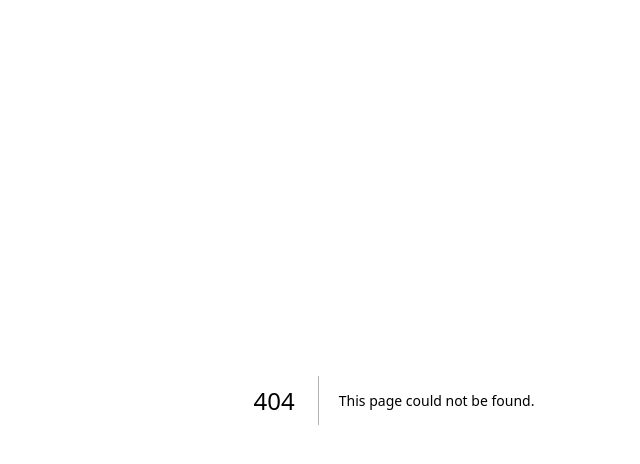
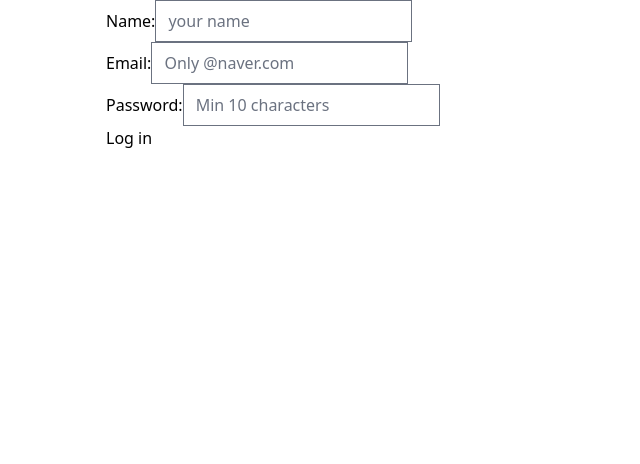
Before and after one commit to HyunJaeyeon/carrot-market-clone, a Next.js app: page /forms in a window 1280 px wide. Before the commit this address had no page. Shown: the top 464 px of the page, without its empty margins (246-886 px from the left). Built offline with nearby package versions, Linux system fonts and the light colour scheme.

Commit message:
feat: add simple login form
- practice using react-hook-form

```diff
--- /dev/null
+++ b/src/pages/forms.tsx
@@ -0,0 +1,90 @@
+//make login form with react-hook-form
+import { FieldErrors, useForm } from "react-hook-form";
+import { useState } from "react";
+
+//--구현조건------------------------------
+//name: required
+//email: required, validate: "@naver.com"
+//password: required, minlength: 10
+//--------------------------------------
+
+interface LoginForm {
+  username: string;
+  password: string;
+  email: string;
+}
+
+export default function Forms() {
+  //useForm에서 가져오기
+  const {
+    register,
+    handleSubmit,
+    formState: { errors },
+  } = useForm<LoginForm>({ mode: "all" });
+
+  //valid state 설정
+  const [isValid, setIsValid] = useState(false);
+
+  const onValid = () => {
+    setIsValid(true); //set state valid
+  };
+
+  const onInvalid = (errors: FieldErrors) => {
+    // console.log(errors);
+    setIsValid(false); //set state invalid
+  };
+  return (
+    <form onSubmit={handleSubmit(onValid, onInvalid)}>
+      <div>
+        Name:
+        <input
+          //   객체 내부에 있는 속성 전부 가져다가 태그 속성으로 넘겨주기
+          {...register("username", {
+            //required message 설정
+            required: "Please write down your name",
+          })}
+          type="text"
+          placeholder="your name"
+          // required //이 required는 html을 위한 것
+        />
+        {errors.username?.message}
+      </div>
+      <div>
+        Email:
+        <input
+          {...register("email", {
+            required: "Please write down your email",
+            validate: {
+              //@naver이 value에 있는지 확인
+              notGmail: (value) =>
+                value.includes("@naver.com") || "Only @naver emails allowed",
+            },
+          })}
+          type="email"
+          placeholder="Only @naver.com"
+        />
+        {errors.email?.message}
+      </div>
+      <div>
+        Password:
+        <input
+          {...register("password", {
+            required: "Please write down your password",
+            minLength: {
+              message: "write more than 10 characters",
+              value: 10,
+            },
+          })}
+          type="password"
+          placeholder="Min 10 characters"
+        />
+        {errors.password?.message}
+        <div>
+          <input type="submit" value="Log in" />
+          {/* valid일 때 thankyou div 나타나게 */}
+          {isValid && <div>Thank you!</div>}
+        </div>
+      </div>
+    </form>
+  );
+}
```
Also changed, not shown: 1 other file (tests, documents, lock files or other folders).
